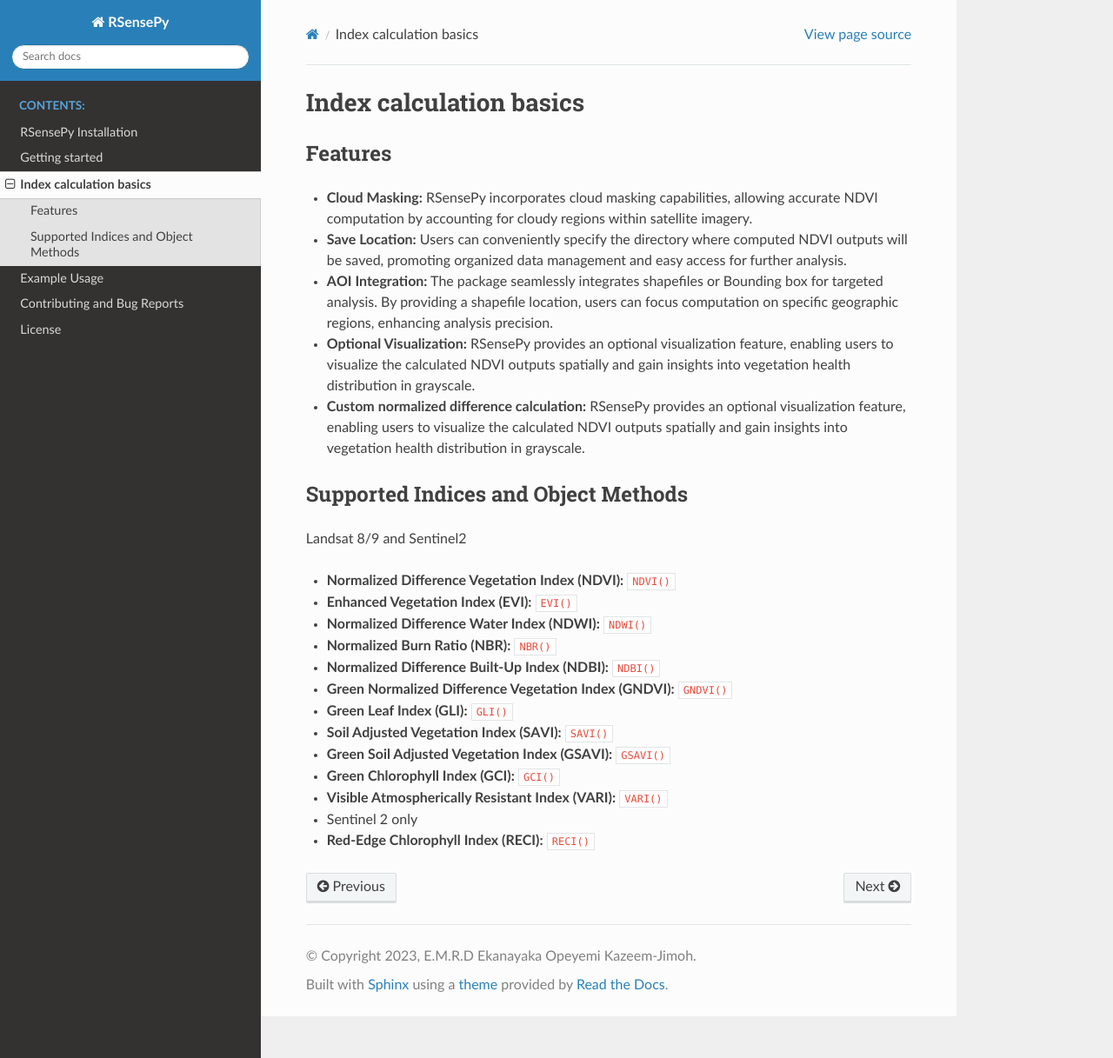
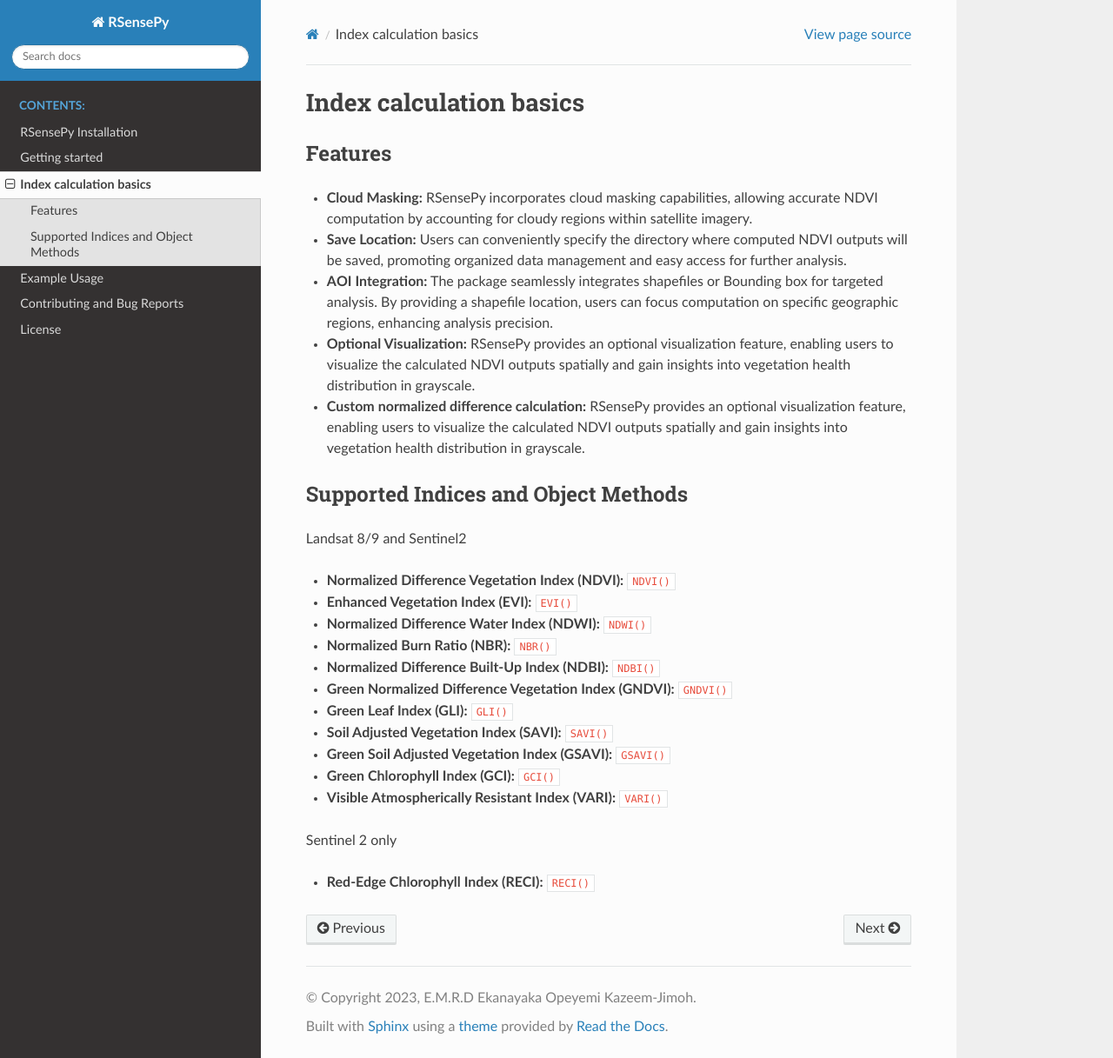
Before and after one commit to richiedlon/RSensePy, a Sphinx documentation site: the page built from docs/source/indexcalbasics.md, in a window 1280 px wide and 1217 px high. Shown: the whole window at 87% size. Built offline with Sphinx 7.4.7 and the Read the Docs theme 2.0.0, drawn with Linux system fonts in a browser that asks for light colours.

```diff
--- a/docs/source/indexcalbasics.md
+++ b/docs/source/indexcalbasics.md
@@ -25,5 +25,5 @@ Landsat 8/9 and Sentinel2
 - **Green Chlorophyll Index (GCI):** `GCI()`
 - **Visible Atmospherically Resistant Index (VARI):** `VARI()`
 
-- Sentinel 2 only
+Sentinel 2 only
 - **Red-Edge Chlorophyll Index (RECI):** `RECI()`
```
